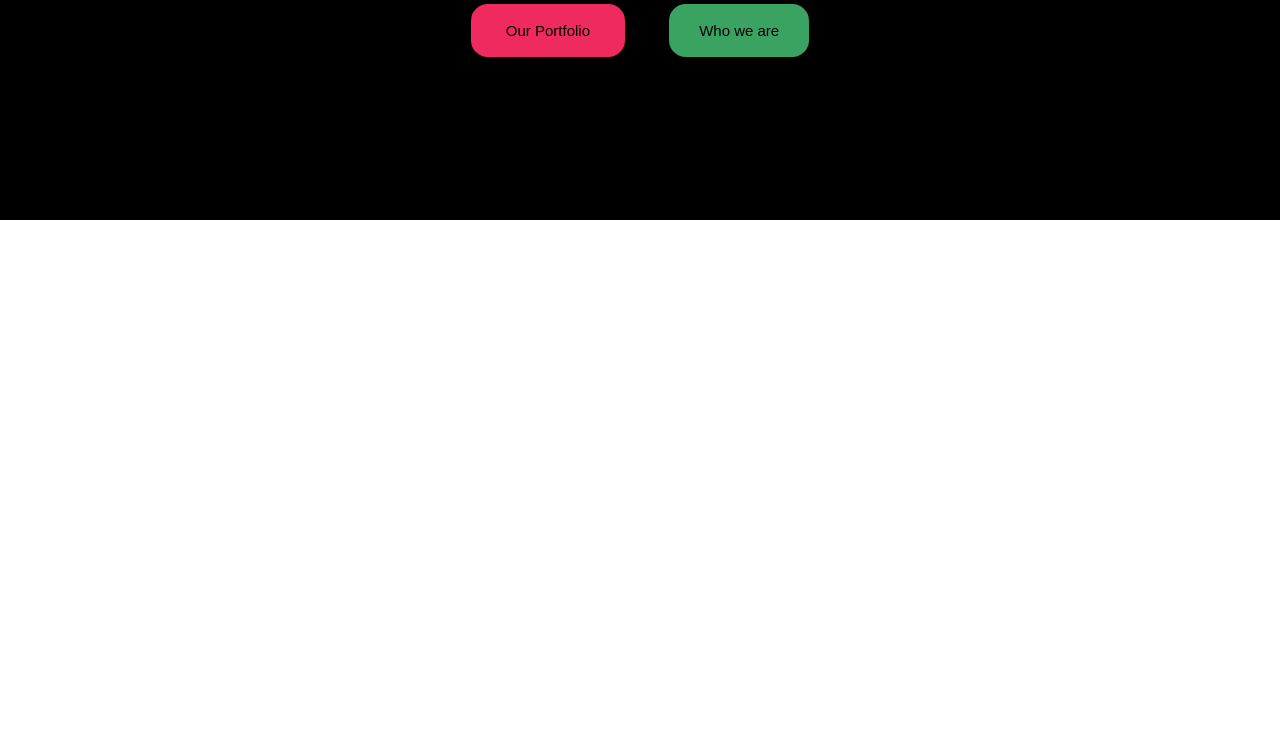
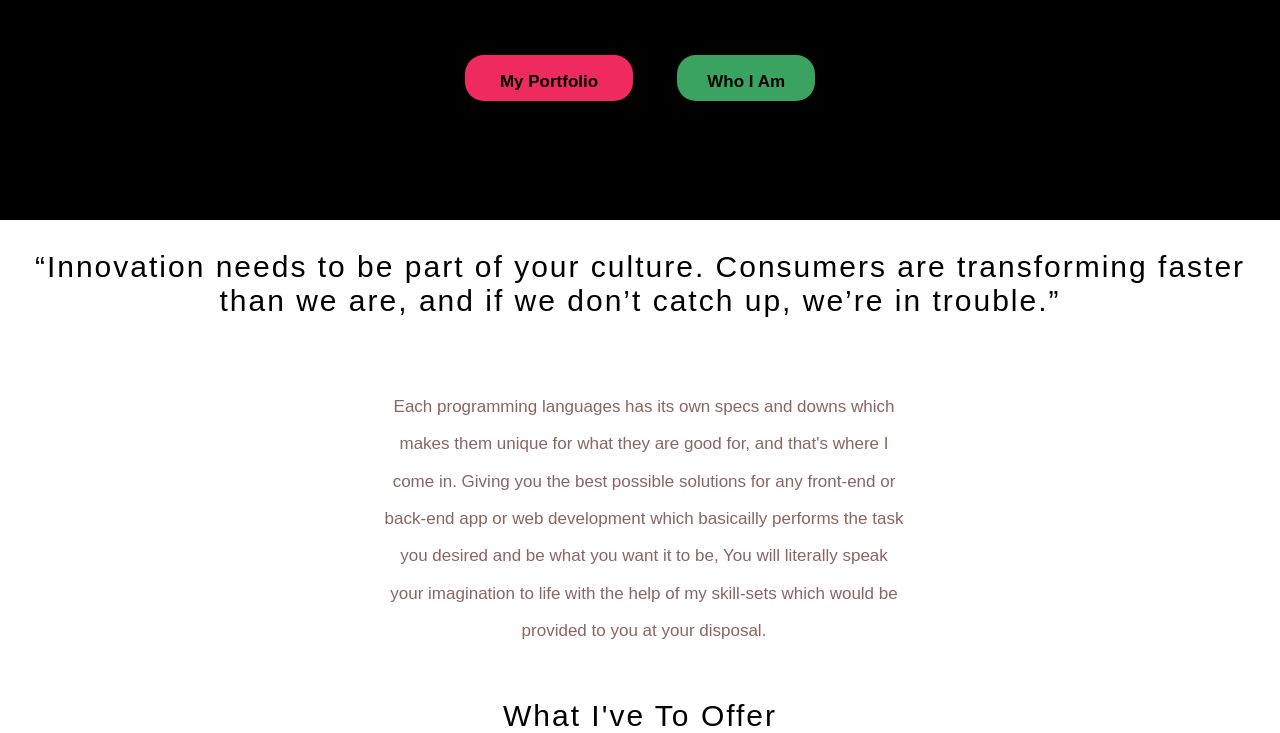
Before and after one commit to Archly2022/test, a plain HTML site: page index.html in a window 1280 px wide. Shown: the part 180-913 px from the top of the page. Before the commit the page ends 800 px from the top, so only its background shows below. Drawn offline with Linux system fonts and the light colour scheme.

Commit message:
new changes on the nav and the span tag

```diff
--- a/index.html
+++ b/index.html
@@ -33,7 +33,7 @@
               <li><a href="#" target="_blank">Services</a></li>
     </head>
               <li><a href="http://127.0.0.1:5500/myportofolio.html" target="_blank">Portfolio</a></li>
-              <li><a href="#" target="_blank">Contact Us</a></li>
+              <li><a href="#" target="_blank">Contact Me</a></li>
               <span><p></p></span>
           </ul>
       </div>
@@ -41,12 +41,23 @@
           <h1 class="sub-head">Your Business Needs Innovative Digital Solutions</h1>
 
           <p class="button-container">
-              <button class="portfolio">Our Portfolio</button> <button class="About">Who we are</button>
+             <a class="lo"> <button class="portfolio" href="">My Portfolio</button> <button class="About" href="">Who I Am</button></a>
           </p>
 
     </header>
     <!-- MAIN CONTENT -->
-
+    <h2 id="sub-class">“Innovation needs to be part of your culture. Consumers are transforming faster than we are,
+        and if we don’t catch up, we’re in trouble.”
+    </h2>
+<span class="para-graph">
+    <p class="para-graph">Each programming languages has its own specs and downs which makes them unique for what they are good for, and that's where I come in.
+        Giving you the best possible solutions for any front-end or back-end app or web development which basicailly performs the task you desired and be what you want it to be,
+        You will literally speak your imagination to life with the help of my skill-sets which would be provided to you at your disposal.
+    </p>
+</span>
+<nav id="sub-class2">
+<h2 id="sub-class2">What I've To Offer</h2>
+</nav>
     <!-- FOOTER -->
 
   </body>
--- a/style.css
+++ b/style.css
@@ -47,7 +47,7 @@
   .nav > .nav-links {
     display: inline;
     float: right;
-    font-size: 18px;
+    font-size: 22px;
     margin-right: 30px;
   }
   .nav > .nav-links > ul li a{
@@ -163,32 +163,107 @@
       text-align: center;
       color: #eee;
       margin-bottom: 40px;
+      margin-top: 40px;
+      font-family: Raleway, sans-serif;
+      font-size:40px ;
+      font-weight: 500;
   }
   p {
-    margin-top:40px;
+    margin-top:70px;
+    margin-bottom: 0%;
     text-align: center;
-    margin-top: 40px;
   }
+
   .portfolio{
+    border-bottom-left-radius: 100px;
+    border-bottom-right-radius: 100px;
+    border-top-left-radius: 100px;
+    border-top-right-radius: 100px;
     padding-top: 18px;
-    padding-bottom: 18px;
+    padding-bottom: 28px;
     padding-left: 35px;
     padding-right: 35px;
-    border: none;
+    /* border: none; */
     border-style: none;
     border-radius: 2ch;
     margin-right: 40px;
     font-size: 15px;
     background-color: rgb(238, 42, 95);
+    cursor: pointer;
+    transition: background-color 2s, color 1s;
+    font-family: Raleway, sans-serif;
+    font-size: 17px;
+    font-weight: 600;
+    height: 17px;
+    letter-spacing: normal;
+    line-height: 17px;
+
+  }
+  .portfolio:hover{
+    background-color: blueviolet;
   }
   .About{
     padding-top: 18px;
-    padding-bottom: 18px;
+    padding-bottom: 28px;
     padding-left: 30px;
     padding-right: 30px;
-    border: none;
+    /* border: none; */
     border-style: none;
     border-radius: 2ch;
     font-size: 15px;
-    background-color: rgb(58, 163, 98);;
+    background-color: rgb(58, 163, 98);
+    cursor: pointer;
+    transition: background-color 2s, color 1s;
+    font-family: Raleway, sans-serif;
+    font-size: 17px;
+    font-weight: 600;
+    height: 17px;
+    letter-spacing: normal;
+    line-height: 17px;
   }
+  .About:hover{
+    background-color: rgb(238, 42, 95);
+  }
+
+  #sub-class{
+    font-size: 30px;
+    font-weight: 200;
+    font-family: Raleway, sans-serif;
+    letter-spacing: 2px;
+    margin-block-end: 0px;
+    margin-block-start: 0px;
+    margin-bottom: 0px;
+    margin-inline-end: 0px;
+    margin-inline-start: 0px;
+    margin-left: 0px;
+    margin-right: 0px;
+    margin-top: 30px;
+    overflow-wrap: break-word;
+    text-align: center;
+  }
+  .para-graph p {
+    color: rgb(139, 100, 100);
+    text-align: center;
+    width: 520px;
+    font-size:17px ;
+    font-family: Raleway, sans-serif;
+    line-height: 28pt;
+    margin-left:30% ;
+    margin-right: 0px;
+  }
+  #sub-class2 {
+    font-size: 30px;
+    font-weight: 200;
+    font-family: Raleway, sans-serif;
+    letter-spacing: 2px;
+    margin-block-end: 0px;
+    margin-block-start: 0px;
+    margin-bottom: 0px;
+    margin-inline-end: 0px;
+    margin-inline-start: 0px;
+    margin-left: 0px;
+    margin-right: 0px;
+    margin-top: 50px;
+    overflow-wrap: break-word;
+    text-align: center;
+  }
```
